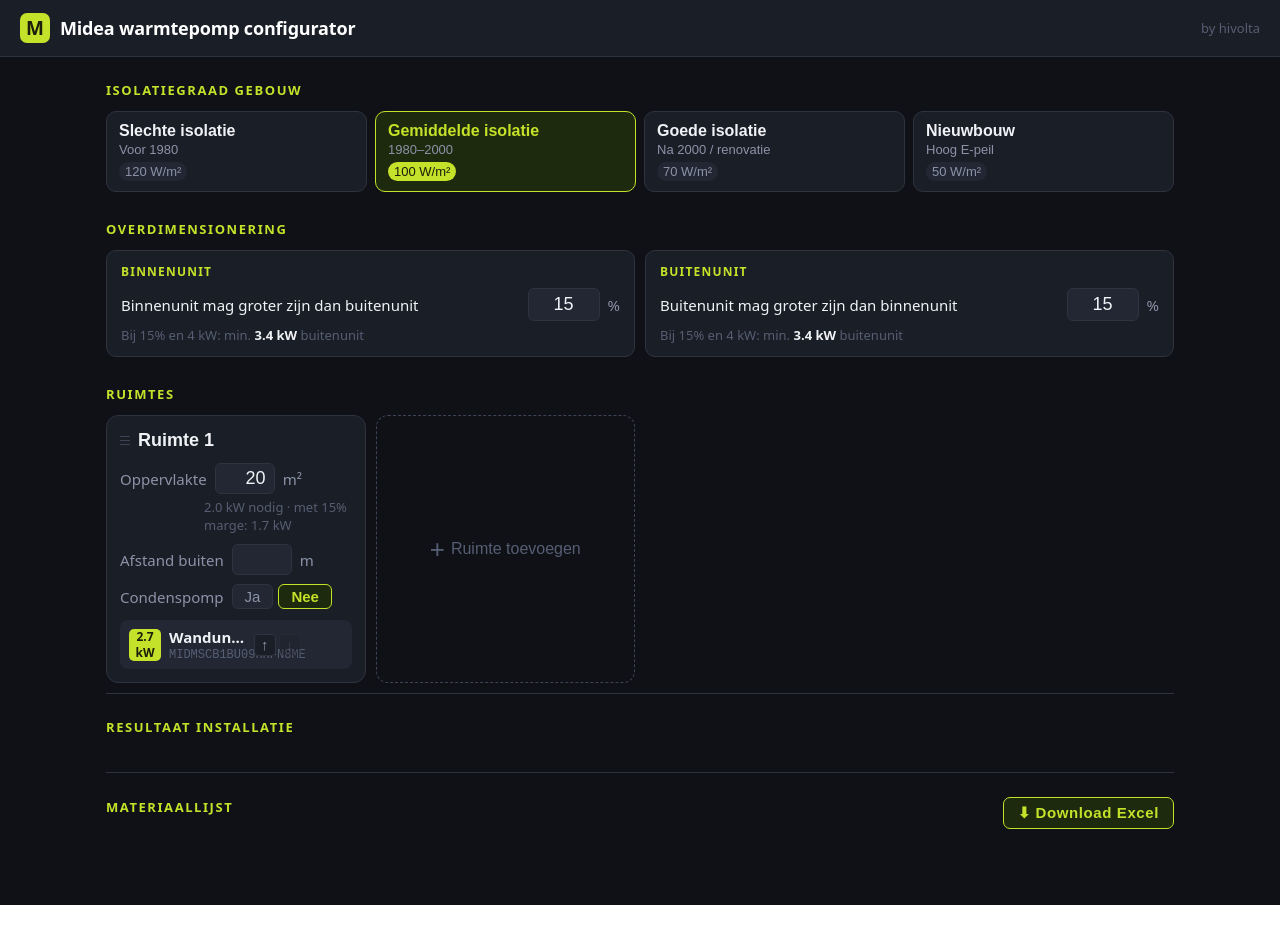
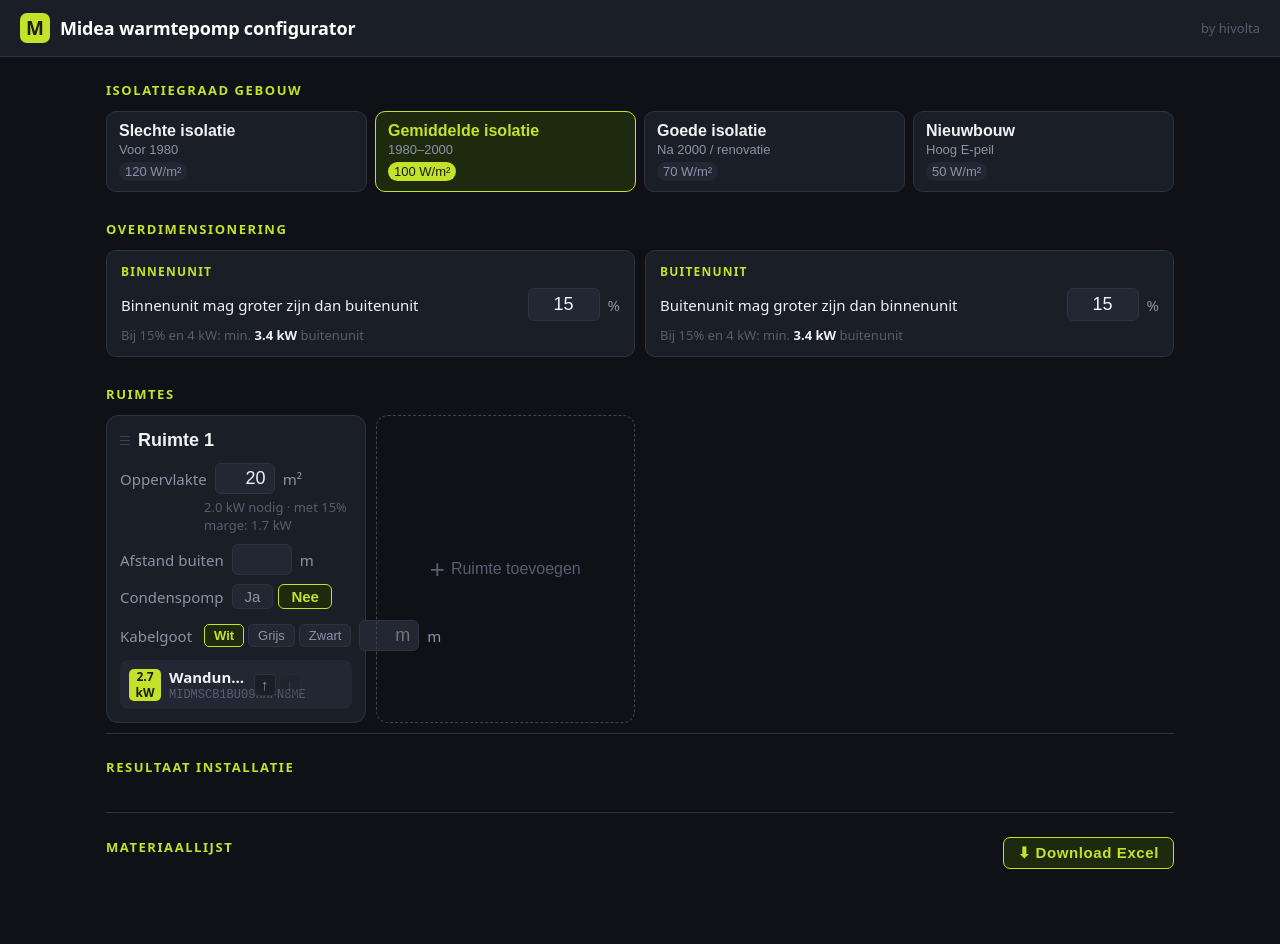
Before and after one commit to hivolta/midea-configurator, a React (Vite) app: page / in a window 1280 px wide. Before the commit the page ends 905 px from the top, so only its background shows below. Built offline with nearby package versions, Linux system fonts and the light colour scheme.

Commit message:
Feature: kabelgoot selectie (wit/grijs/zwart) + meter per binnenunit en buitenunit

```diff
--- a/src/App.jsx
+++ b/src/App.jsx
@@ -80,9 +80,9 @@
 let nextId = 1;
 function makeRoom(name, w, od = 15) {
   const idx = sidx(20, w, od);
-  return { id: nextId++, name, sqm: 20, sqmRaw: "20", ii: idx, di: idx, pipeDist: "", pipeDistRaw: "", condensePump: false };
+  return { id: nextId++, name, sqm: 20, sqmRaw: "20", ii: idx, di: idx, pipeDist: "", pipeDistRaw: "", condensePump: false, kabelgootKleur: "wit", kabelgootMeter: "", kabelgootMeterRaw: "" };
 }
-function makeGroup() { return { mountType: "wall", fuseDistRaw: "", fuseDist: "" }; }
+function makeGroup() { return { mountType: "wall", fuseDistRaw: "", fuseDist: "", kabelgootKleur: "wit", kabelgootMeter: "", kabelgootMeterRaw: "" }; }
 
 function Btn({ active, onClick, children, small }) {
   return (
@@ -218,6 +218,7 @@
       allRows.push([label, "Automaat zekeringkast", ou ? ou.breaker : "—", "", "1 st"]);
       allRows.push([label, "Voedingskabel zekeringkast → buitenunit", ou ? ou.ouCable : "—", "", fuseDistNum > 0 ? `${fuseDistNum} m` : "—"]);
       allRows.push([label, "Montage", meta.mountType === "wall" ? "Muurbeugel" : "Voetmodel", "", "1 st"]);
+      if (meta.kabelgootMeter !== "") allRows.push([label, "Kabelgoot buitenunit", meta.kabelgootKleur.charAt(0).toUpperCase() + meta.kabelgootKleur.slice(1), "", `${meta.kabelgootMeter} m`]);
 
       grs.forEach(r => {
         const u = IU[r.ii];
@@ -228,6 +229,7 @@
         allRows.push([ruimte, `Koelleiding ${u.pipeLiq} + ${u.pipeGas}`, "Rol 20 m", dist > 0 ? `${dist} m → ${rolls} rol${rolls > 1 ? "len" : ""}` : "afstand?", `${rolls} rol${rolls > 1 ? "len" : ""}`]);
         allRows.push([ruimte, "Verbindingskabel buiten → binnen", u.cable, "", dist > 0 ? `${dist} m` : "—"]);
         if (r.condensePump) allRows.push([ruimte, "Condenspomp", "1 st", "", ""]);
+        if (r.kabelgootMeter !== "") allRows.push([ruimte, "Kabelgoot binnenunit", r.kabelgootKleur.charAt(0).toUpperCase() + r.kabelgootKleur.slice(1), "", `${r.kabelgootMeter} m`]);
       });
     });
 
@@ -346,6 +348,28 @@
                   </div>
                 </div>
 
+
+                {/* Kabelgoot binnenunit */}
+                <div style={{ display: "flex", alignItems: "center", gap: 8, marginBottom: 9 }}>
+                  <span style={{ fontSize: 15, color: C.textSecondary, minWidth: 76, flexShrink: 0 }}>Kabelgoot</span>
+                  <div style={{ display: "flex", gap: 4 }}>
+                    {["wit","grijs","zwart"].map(k => (
+                      <button key={k} onClick={() => updateRoom(r.id, { kabelgootKleur: k })}
+                        style={{ padding: "3px 9px", borderRadius: 5, fontSize: 13, cursor: "pointer", fontWeight: r.kabelgootKleur === k ? 700 : 400,
+                          border: r.kabelgootKleur === k ? `1.5px solid ${C.accent}` : `1px solid ${C.border}`,
+                          background: r.kabelgootKleur === k ? C.blueLt : C.surfaceHigh,
+                          color: r.kabelgootKleur === k ? C.accent : C.textSecondary }}>
+                        {k.charAt(0).toUpperCase() + k.slice(1)}
+                      </button>
+                    ))}
+                  </div>
+                  <input type="number" min={0} value={r.kabelgootMeterRaw}
+                    onChange={e => { const raw = e.target.value; const num = parseInt(raw); updateRoom(r.id, { kabelgootMeterRaw: raw, kabelgootMeter: Number.isFinite(num) && num >= 0 ? num : r.kabelgootMeter }); }}
+                    onBlur={() => { const v = parseInt(r.kabelgootMeterRaw); if (!Number.isFinite(v) || v < 0) updateRoom(r.id, { kabelgootMeterRaw: r.kabelgootMeter !== "" ? String(r.kabelgootMeter) : "" }); }}
+                    placeholder="m" style={{ ...inp({ width: 60 }) }} />
+                  <span style={{ fontSize: 15, color: C.textSecondary }}>m</span>
+                </div>
+
                 {/* IU suggestion */}
                 <div style={{ background: C.surfaceHigh, borderRadius: 8, padding: "7px 9px", display: "flex", alignItems: "center", gap: 8 }}>
                   <div style={{ width: 32, height: 32, borderRadius: 5, background: C.accent, display: "flex", alignItems: "center", justifyContent: "center", flexShrink: 0, fontSize: 12, fontWeight: 800, color: C.accentTxt, textAlign: "center", lineHeight: 1.3 }}>
@@ -451,6 +475,25 @@
                           placeholder="afstand" style={{ ...inp({ width: 65 }) }} />
                         <span style={{ fontSize: 15, color: C.textSecondary }}>m</span>
                       </div>
+                      <div style={{ display: "flex", alignItems: "center", gap: 8, marginTop: 8 }}>
+                        <span style={{ fontSize: 15, color: C.textSecondary, minWidth: 76, flexShrink: 0 }}>Kabelgoot</span>
+                        <div style={{ display: "flex", gap: 4 }}>
+                          {["wit","grijs","zwart"].map(k => (
+                            <button key={k} onClick={() => updateMeta(gi, { kabelgootKleur: k })}
+                              style={{ padding: "3px 9px", borderRadius: 5, fontSize: 13, cursor: "pointer", fontWeight: meta.kabelgootKleur === k ? 700 : 400,
+                                border: meta.kabelgootKleur === k ? `1.5px solid ${C.accent}` : `1px solid ${C.border}`,
+                                background: meta.kabelgootKleur === k ? C.blueLt : C.surfaceHigh,
+                                color: meta.kabelgootKleur === k ? C.accent : C.textSecondary }}>
+                              {k.charAt(0).toUpperCase() + k.slice(1)}
+                            </button>
+                          ))}
+                        </div>
+                        <input type="number" min={0} value={meta.kabelgootMeterRaw}
+                          onChange={e => { const raw = e.target.value; const num = parseInt(raw); updateMeta(gi, { kabelgootMeterRaw: raw, kabelgootMeter: Number.isFinite(num) && num >= 0 ? num : meta.kabelgootMeter }); }}
+                          onBlur={() => { const v = parseInt(meta.kabelgootMeterRaw); if (!Number.isFinite(v) || v < 0) updateMeta(gi, { kabelgootMeterRaw: meta.kabelgootMeter !== "" ? String(meta.kabelgootMeter) : "" }); }}
+                          placeholder="m" style={{ ...inp({ width: 60 }) }} />
+                        <span style={{ fontSize: 15, color: C.textSecondary }}>m</span>
+                      </div>
                     </div>
 
                     <div style={{ borderTop: `1px solid ${C.border}`, paddingTop: 10 }}>
@@ -520,7 +563,8 @@
                       ["Automaat zekeringkast", ou ? ou.breaker : "—", "", "1 st"],
                       ["Voedingskabel zekeringkast → buitenunit", ou ? ou.ouCable : "—", "", fuseDistNum > 0 ? `${fuseDistNum} m` : "—"],
                       ["Montage", meta.mountType === "wall" ? "Muurbeugel" : "Voetmodel", "", "1 st"],
-                    ]} />
+                      meta.kabelgootMeter !== "" ? ["Kabelgoot buitenunit", `${meta.kabelgootKleur.charAt(0).toUpperCase() + meta.kabelgootKleur.slice(1)}`, "", `${meta.kabelgootMeter} m`] : null,
+                    ].filter(Boolean)} />
 
                     {grs.map((r, ri) => {
                       const u = IU[r.ii];
@@ -534,6 +578,7 @@
                             [`Koelleiding ${u.pipeLiq} + ${u.pipeGas}`, "Rol 20 m", dist > 0 ? `${dist} m → ${rolls} rol${rolls > 1 ? "len" : ""}` : "afstand?", `${rolls} rol${rolls > 1 ? "len" : ""}`],
                             ["Verbindingskabel buiten → binnen", u.cable, "", dist > 0 ? `${dist} m` : "—"],
                             r.condensePump ? ["Condenspomp", "1 st", "", ""] : null,
+                            r.kabelgootMeter !== "" ? ["Kabelgoot binnenunit", `${r.kabelgootKleur.charAt(0).toUpperCase() + r.kabelgootKleur.slice(1)}`, "", `${r.kabelgootMeter} m`] : null,
                           ].filter(Boolean)} />
                         </div>
                       );
```
